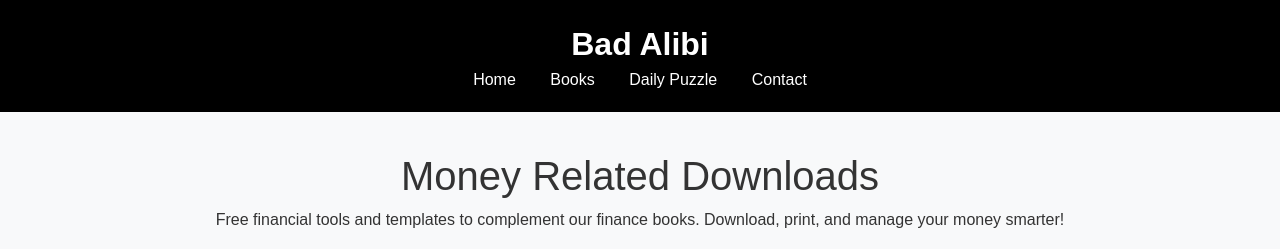
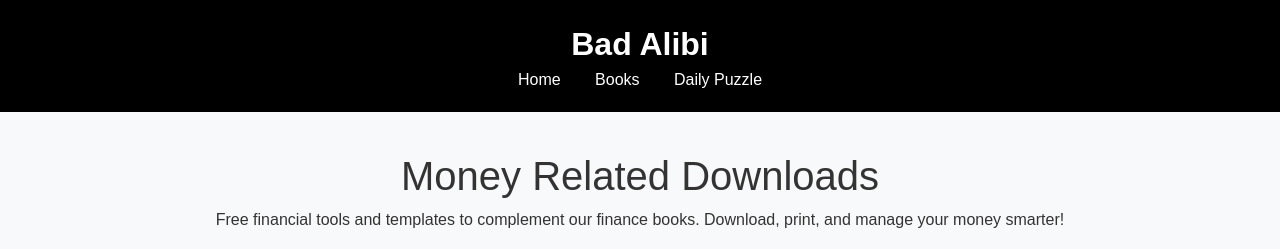
Before and after one commit to bad-alibi/bad-alibi.github.io, a plain HTML site: page money.html in a window 1280 px wide. Shown: the top 249 px of the page. Drawn offline with nearby package versions, Linux system fonts and the light colour scheme.

Commit message:
Add files via upload

```diff
--- a/money.html
+++ b/money.html
@@ -25,7 +25,6 @@
             <a href="https://mybadalibi.com/">Home</a>
             <a href="https://amazon.com/author/pamelapardee">Books</a>
             <a href="https://mybadalibi.com/daily-word-search">Daily Puzzle</a>
-            <a href="https://mybadalibi.com/contact">Contact</a>
         </nav>
     </header>
 
```
